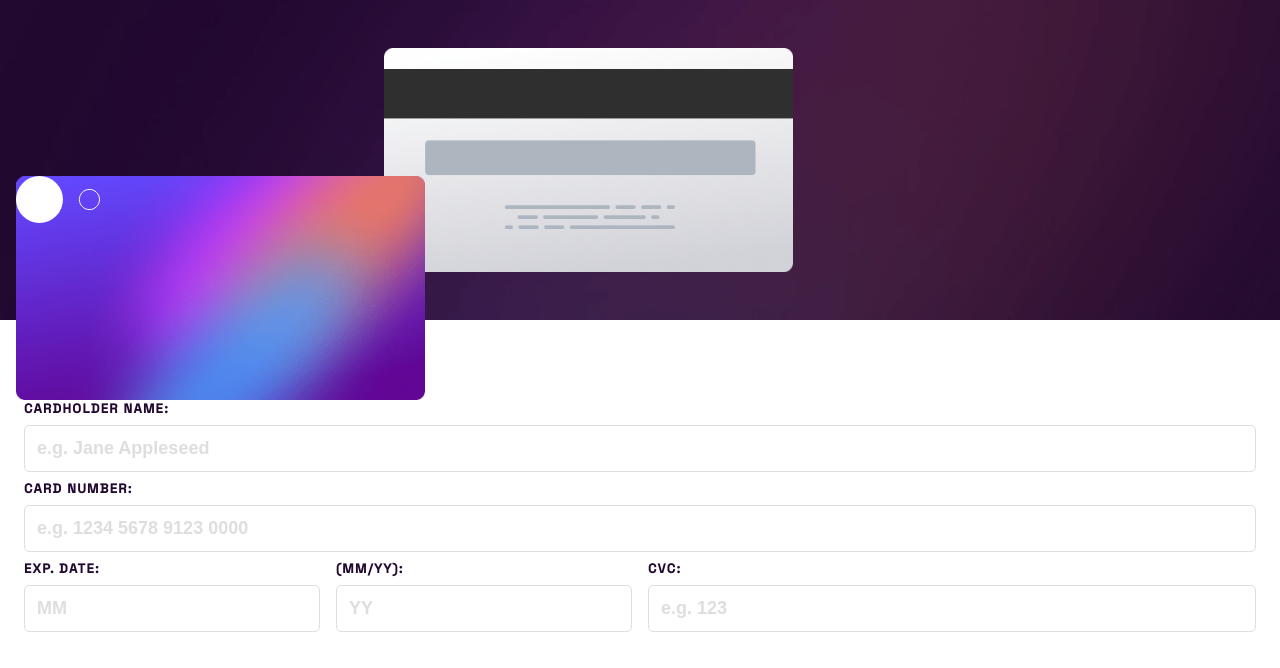
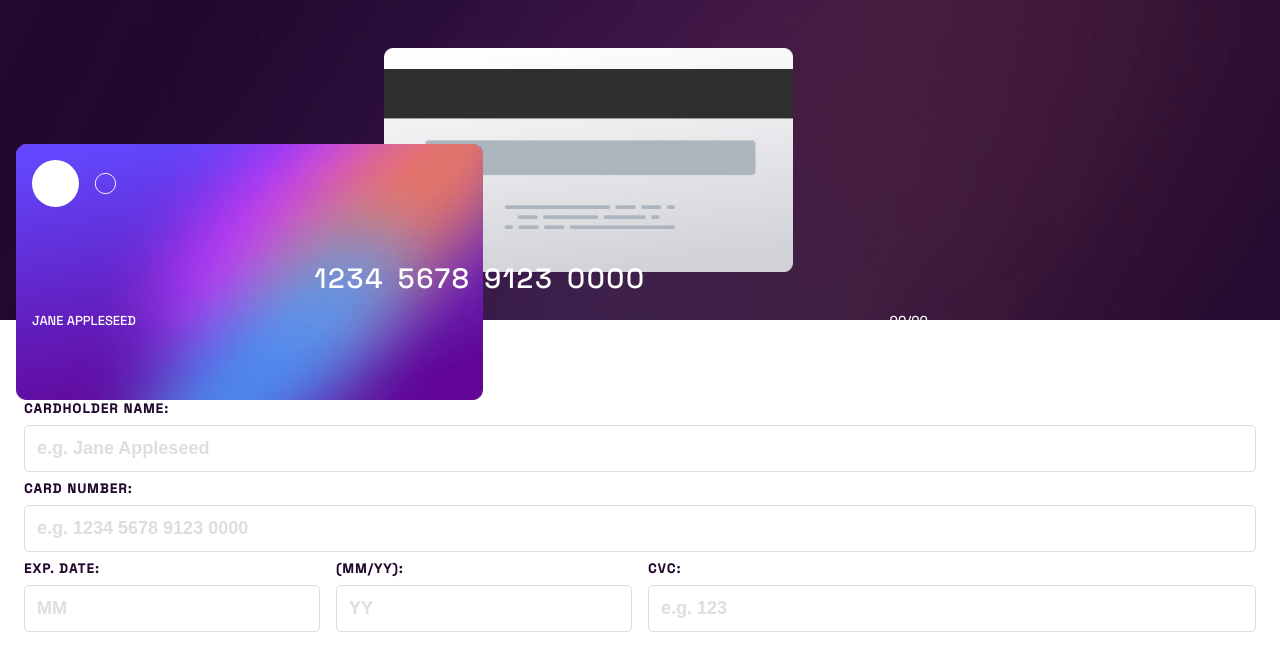
Before and after one commit to mldrenth/interactive_card_details_form, a React (Create React App) app: page / in a window 1280 px wide. Shown: the top 668 px of the page. Built offline with nearby package versions, Linux system fonts and the light colour scheme.

Commit message:
Add styling to front card

```diff
--- a/src/App.tsx
+++ b/src/App.tsx
@@ -11,12 +11,16 @@ function App() {
   const {watch} = methods;
   const watchAllFields = watch();
   const watchCVC = watch("cvc")
+  const watchName = watch("name")
+  const watchNumber = watch("cardNumber")
+  const watchExpMonth = watch("month");
+  const watchExpYear = watch("year")
 
   return (
     <div className="App">
-      <div id="gradient-container">
+      <div id="gradient-container" >
       <div id="card-back"><p id="cvc-text">{watchCVC}</p></div>
-      <CardFront />
+      <CardFront {...watchAllFields} />
       </div>
       <FormProvider {...methods} >
       <CardForm />
--- a/src/component/CardFront.tsx
+++ b/src/component/CardFront.tsx
@@ -1,10 +1,22 @@
 import '../styles/components/CardFront.scss'
 import logo from '../images/card-logo.svg'
+import { CardFormInputs } from '../types'
 
-const CardFront = () => {
+const CardFront = ({cardNumber, name, month, year} : CardFormInputs) => {
+    const number = "1234567891230000"
+
+    function format(numbers: string) : string {
+        return numbers.replace(/\d{4}(?=.)/g, '$& ')
+    }
+
+    let formated:string =format(number)
+
     return (
-        <div id='card-front-container'>
+        <div id='card-front-container' className='text-white p-1'>
             <img src={logo} alt='card logo'></img>
+            <p className='mt-3 text-center font-large word-space letter-space'>{formated}</p>
+            <div className='flex flex-row justify-content-between font-small mt-1'><p className='text-upper'>Jane Appleseed</p><p>00/00</p></div>
+
         </div>
     )
 }
--- a/src/styles/App.scss
+++ b/src/styles/App.scss
@@ -21,9 +21,58 @@
   text-transform: uppercase;
 }
 
+.text-center {
+  text-align: center;
+}
+
+.text-white {
+  color: variables.$neutralWhite
+}
+
+.justify-content-between {
+  justify-content: space-between;
+}
+
+.p-1 {
+  padding: 1rem;
+}
+
+.mt-1 {
+  margin-top: 1rem;
+}
+
+.mt-3 {
+  margin-top: 3rem;
+}
+
+.font-small {
+  font-size: small;
+}
+
+.font-large {
+  font-size: 28px;
+}
+
+.word-space {
+  word-spacing: .3rem;
+
+}
+
+.letter-space {
+  letter-spacing: .1rem;
+}
+
 body {
   font-size: variables.$primaryFontSize;
   font-family: variables.$font-stack;
+}
+
+p {
+  display: block;
+  margin-block-start: 0em;
+  margin-block-end: 0em;
+  margin-inline-start: 0px;
+  margin-inline-end: 0px;
 }
 
 input {
@@ -38,7 +87,7 @@ input {
   box-sizing: border-box;
 }
 
-::placeholder{
+::placeholder {
   color: variables.$neutralGrayVioletLight;
 }
 
@@ -51,7 +100,9 @@ label {
 
 }
 
-label:after { content: ": " }
+label:after {
+  content: ": "
+}
 
 #gradient-container {
   background-image: url('../images/bg-main-mobile.png');
@@ -69,7 +120,7 @@ label:after { content: ": " }
   width: 70%;
   position: absolute;
   top: 15%;
-  right:0;
+  right: 0;
 }
 
 #cvc-text {
--- a/src/types.ts
+++ b/src/types.ts
@@ -1,6 +1,6 @@
 export type CardFormInputs = {
     name: string,
-    cardNumber: number,
+    cardNumber: string,
     month: Month,
     year: number,
     cvc: number
```
